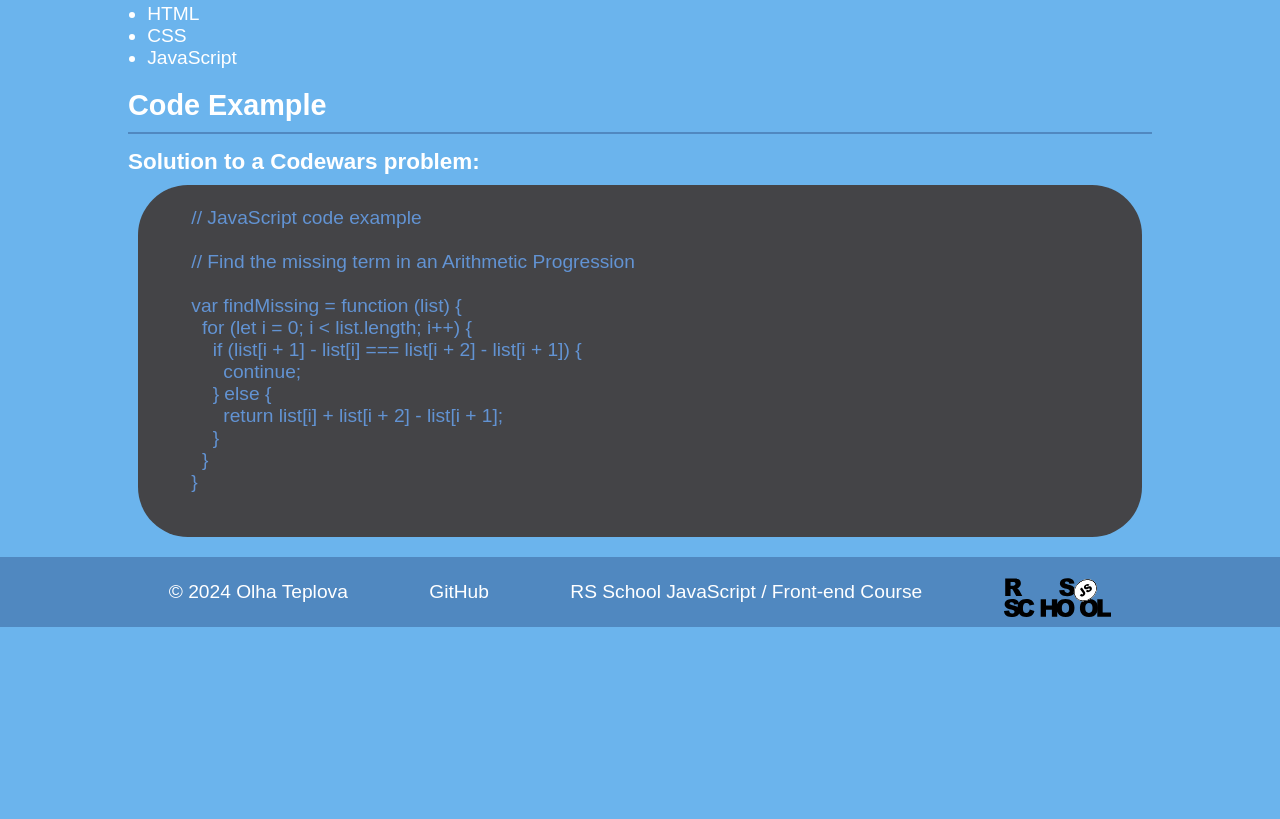
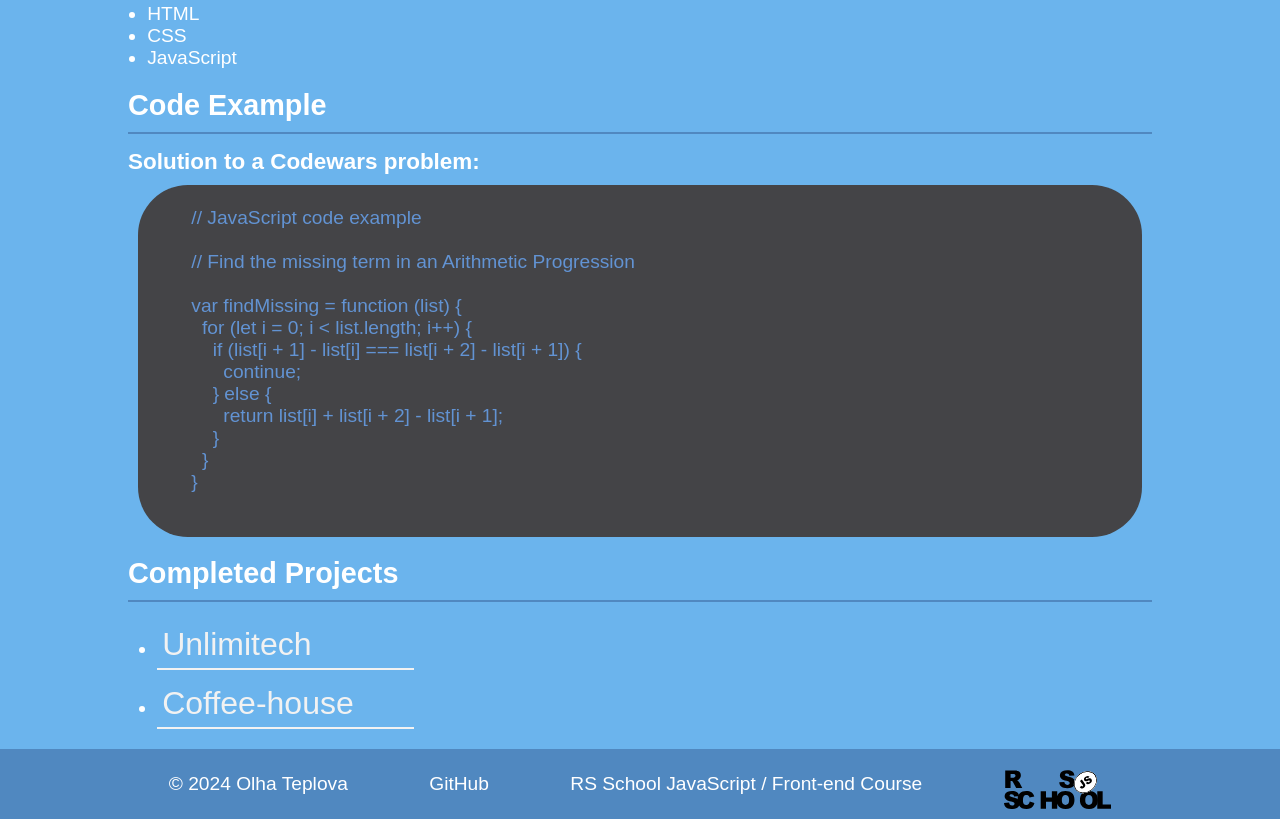
Before and after one commit to Ola793/rsschool-cv, a plain HTML site: page index.html in a window 1280 px wide. Shown: the part 664-1483 px from the top of the page. Before the commit the page ends 1291 px from the top, so only its background shows below. Drawn offline with Linux system fonts and the light colour scheme.

Commit message:
feat: add 'projects' section

```diff
--- a/index.html
+++ b/index.html
@@ -63,7 +63,9 @@
 
       <ul class="skills-list">
         <li class="skills-list-item">HTML</li>
+
         <li class="skills-list-item">CSS</li>
+
         <li class="skills-list-item">JavaScript</li>
       </ul>
     </section>
@@ -91,6 +93,20 @@
         </code>
       </pre>
   </section>
+
+  <section id="projects">
+    <h2>Completed Projects</h2>
+
+    <ul class="projects-list">
+      <li class="projects-list-item">
+        <a class="projects-list-link" href="https://ola793.github.io/Unlimitech/">Unlimitech</a>
+      </li>
+
+      <li class="projects-list-item">
+        <a class="projects-list-link" href="https://ola793.github.io/coffee-house/">Coffee-house</a>
+      </li>
+    </ul>
+  </section>
   </main>
 
   <footer>
--- a/style.scss
+++ b/style.scss
@@ -58,6 +58,18 @@ main {
   margin: 0 auto;
   width: 80%;
 
+  section {
+    margin-bottom: 20px;
+
+    h2 {
+      font-size: 1.5em;
+      color: $base-color;
+      border-bottom: 2px solid $accent-color;
+      padding-bottom: 10px;
+      margin-bottom: 15px;
+    }
+  }
+
   .personal-info {
     text-align: center;
     margin: 20px 0;
@@ -98,20 +110,28 @@ main {
       color: #6293d3;
       border-radius: 50px;
     }
-
   }
 
-  section {
-    margin-bottom: 20px;
+  #projects {
+    .projects-list {
+      margin: 1em;
 
-    h2 {
-      font-size: 1.5em;
-      color: $base-color;
-      border-bottom: 2px solid $accent-color;
-      padding-bottom: 10px;
-      margin-bottom: 15px;
+      .projects-list-item {
+        // display: inline-block;
+        width: 25%;
+        margin: 10px;
+        padding: 5px;
+        border-bottom: 2px solid darken($base-color, 5%);
+      }
+
+      a {
+        @extend %a-style;
+        font-size: 2rem;
+        color: darken($base-color, 5%);
+      }
     }
   }
+
 }
 
 footer {
```
Also changed, not shown: style.css, 1 other file.
